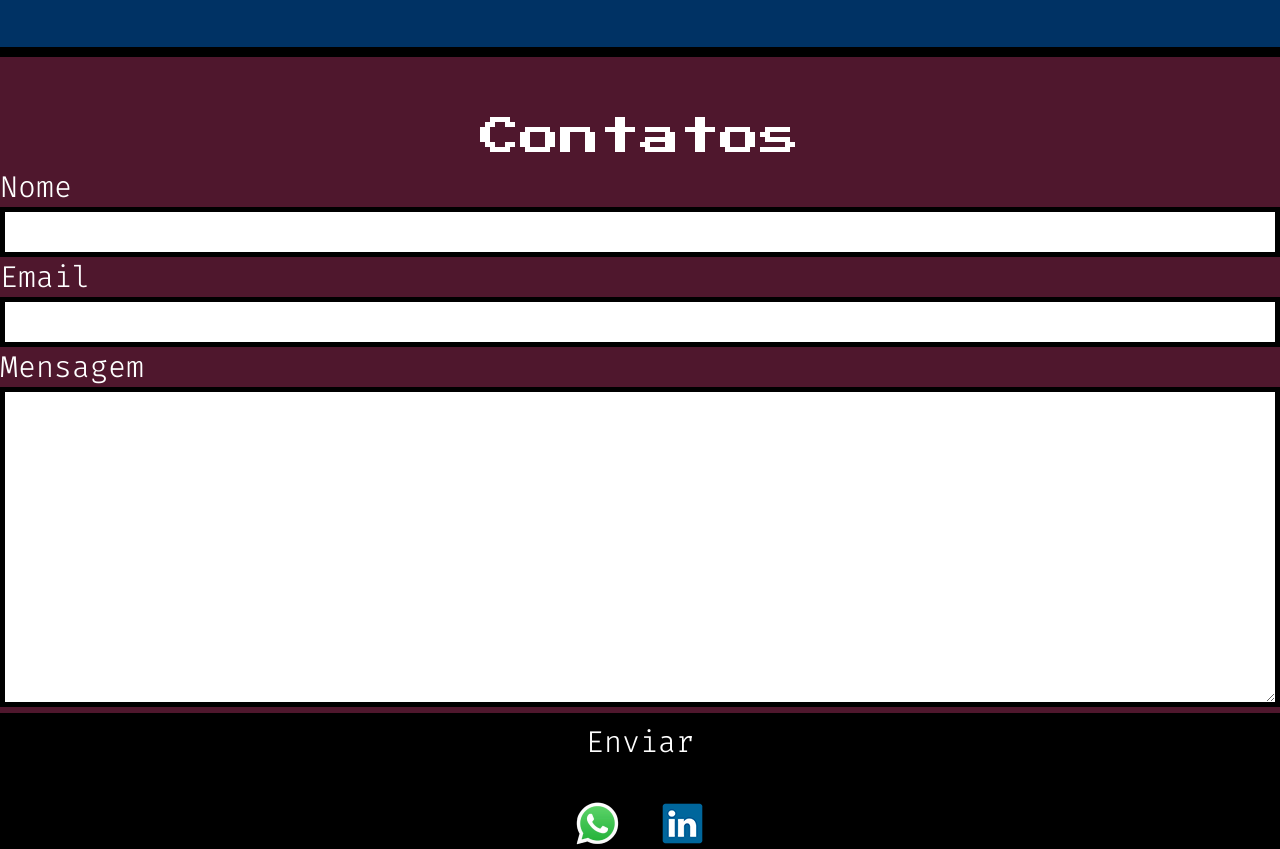
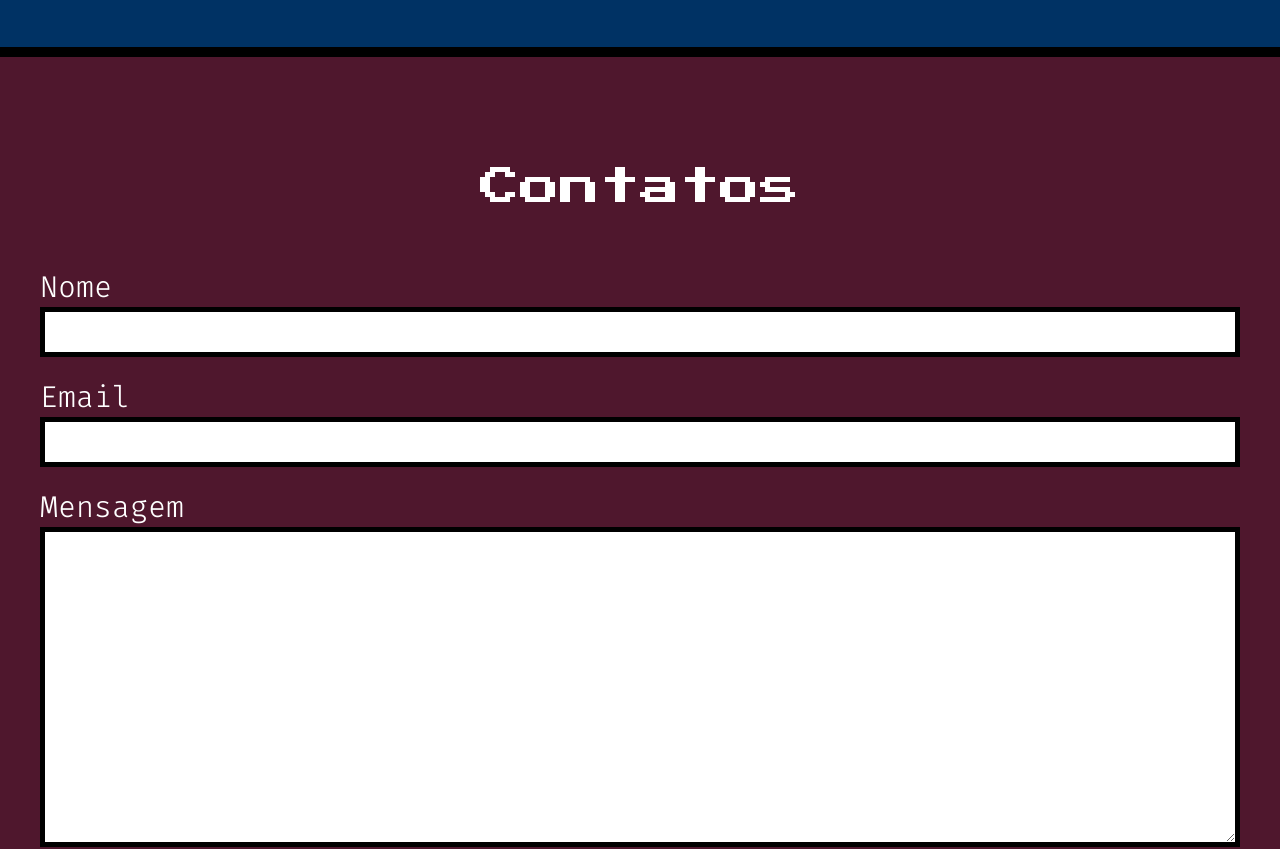
Before and after one commit to duduike/Portifolio, a plain HTML site: page index.html in a window 1280 px wide. Shown: the part 2958-3807 px from the top of the page. Drawn offline with nearby package versions, Linux system fonts and the light colour scheme.

Commit message:
Refactored contact area

```diff
--- a/css/style.css
+++ b/css/style.css
@@ -431,8 +431,23 @@ article p {
 }
 
 /* CONTATOS */
-.background-contatos {
+
+.font-press-400.-variation{
+  color: #FFF;
+  margin-bottom: 50px;
+}
+
+.main-form{
   background-color: var(--cor7);
+  padding: 50px 40px;
+}
+
+.main-form .main-input{
+  margin-bottom: 20px;
+}
+
+.main-form .main-input.-textarea {
+  margin-bottom: 40px;
 }
 
 .main-label{
@@ -460,6 +475,10 @@ article p {
   background-color: #000;
   color: #fff;
   width: 100%;
+}
+
+.button-downloadcv.-full:hover {
+  transform: scale(1.01);
 }
 
 #rodape {
--- a/index.html
+++ b/index.html
@@ -177,22 +177,22 @@
 
     </section>
 
-    <div class="background-contatos">
-        <div class="headline-white font-press-400">Contatos</div>
-        <form>
-            <label class="main-label" for="name" >Nome</label>
-            <input class="main-input" id="name" type="text">
 
-            <label class="main-label" for="email" >Email</label>
-            <input class="main-input" id="email" type="email">
+    <form class="main-form">
+        <legend class="font-press-400 -variation">Contatos</legend>
 
-            <label class="main-label" for="message" >Mensagem</label>
-            <textarea class="main-input -textarea" id="message"></textarea>
+        <label class="main-label" for="name">Nome</label>
+        <input class="main-input" id="name" type="text">
 
-            <button class="button-downloadcv -full font-fira-30-300" type="submit">Enviar</button>
-        </form>
+        <label class="main-label" for="email">Email</label>
+        <input class="main-input" id="email" type="email">
 
-    </div>
+        <label class="main-label" for="message">Mensagem</label>
+        <textarea class="main-input -textarea" id="message"></textarea>
+
+        <button class="button-downloadcv -full font-fira-30-300" type="submit">Enviar</button>
+    </form>
+
 
     <footer id="rodape">
         <a href="https://wa.me/5511953434085" target="_blank">
```
